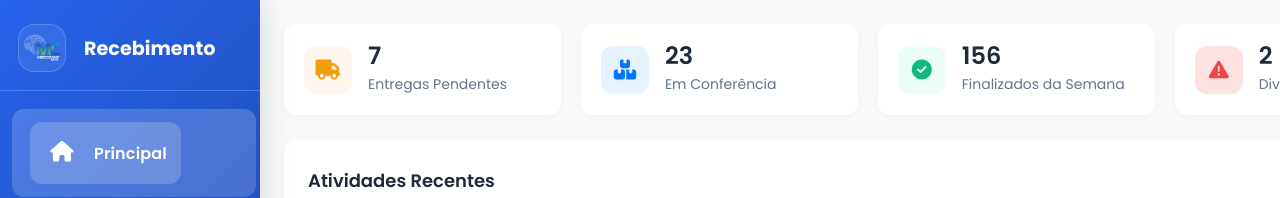
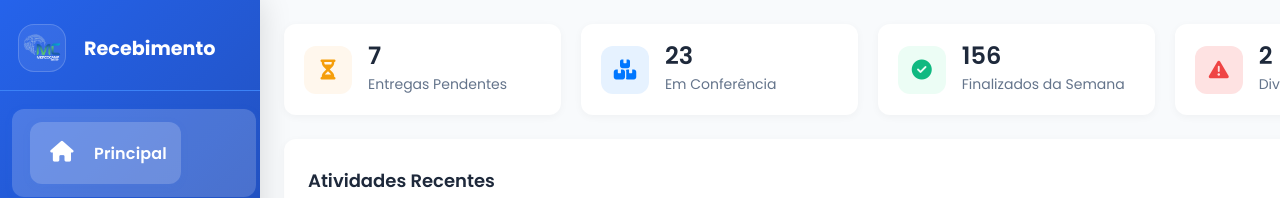
Before and after one commit to alertseapt/schedule-mercocamp-front-end2, a Vue app: page / in a window 1280 px wide. Shown: the top 198 px of the page. Built offline with nearby package versions, Linux system fonts and the light colour scheme; sample sign-in values are in the browser's storage.

Commit message:
chore: atualização geral do projeto

```diff
--- a/src/components/StatsCards.vue
+++ b/src/components/StatsCards.vue
@@ -44,7 +44,7 @@ export default {
           id: 'pending',
           title: 'Entregas Pendentes',
           value: this.stats.pendingDeliveries,
-          icon: 'fas fa-truck',
+          icon: 'fa-solid fa-hourglass-half',
           type: 'pending',
         },
         {
```
